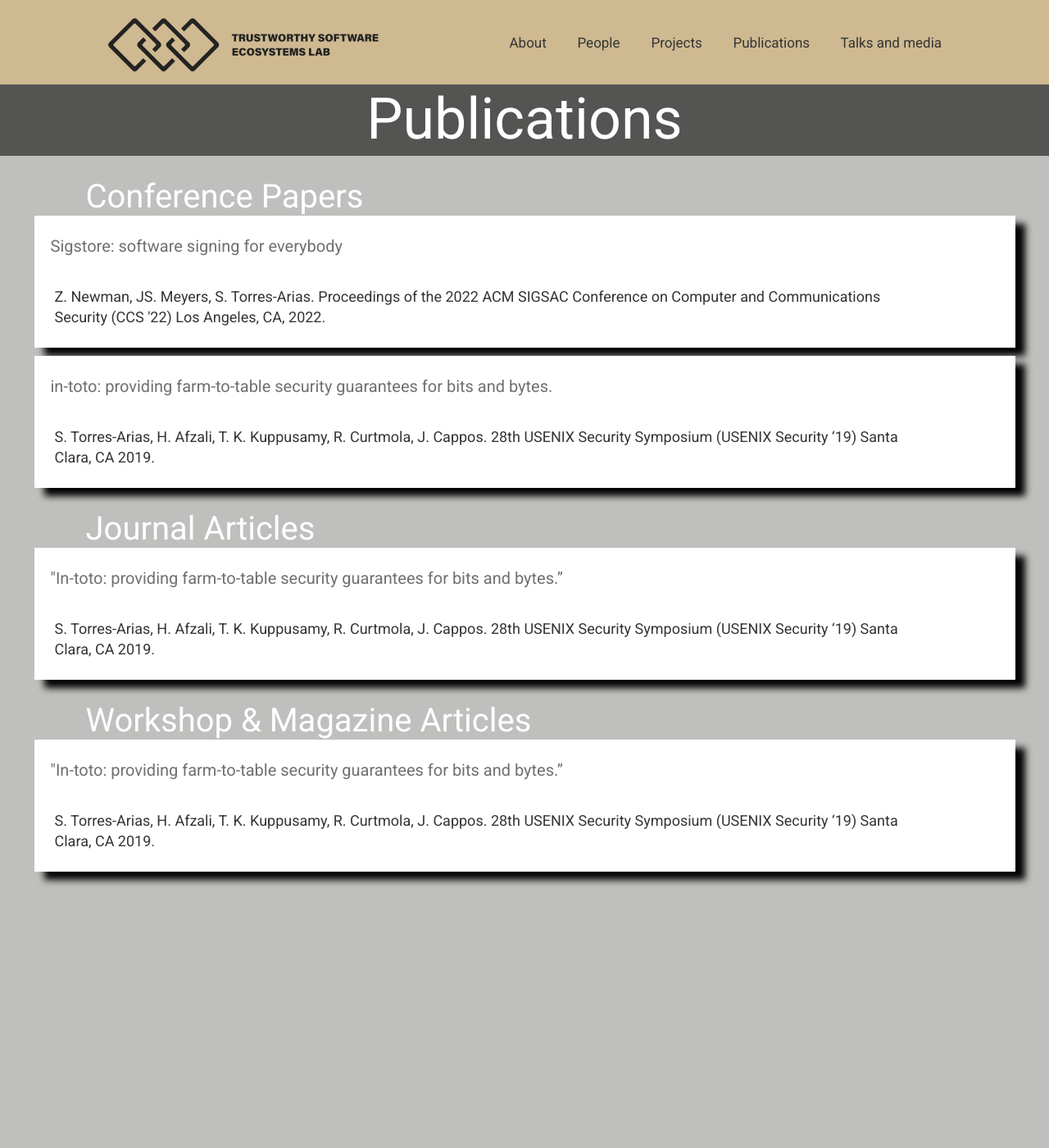
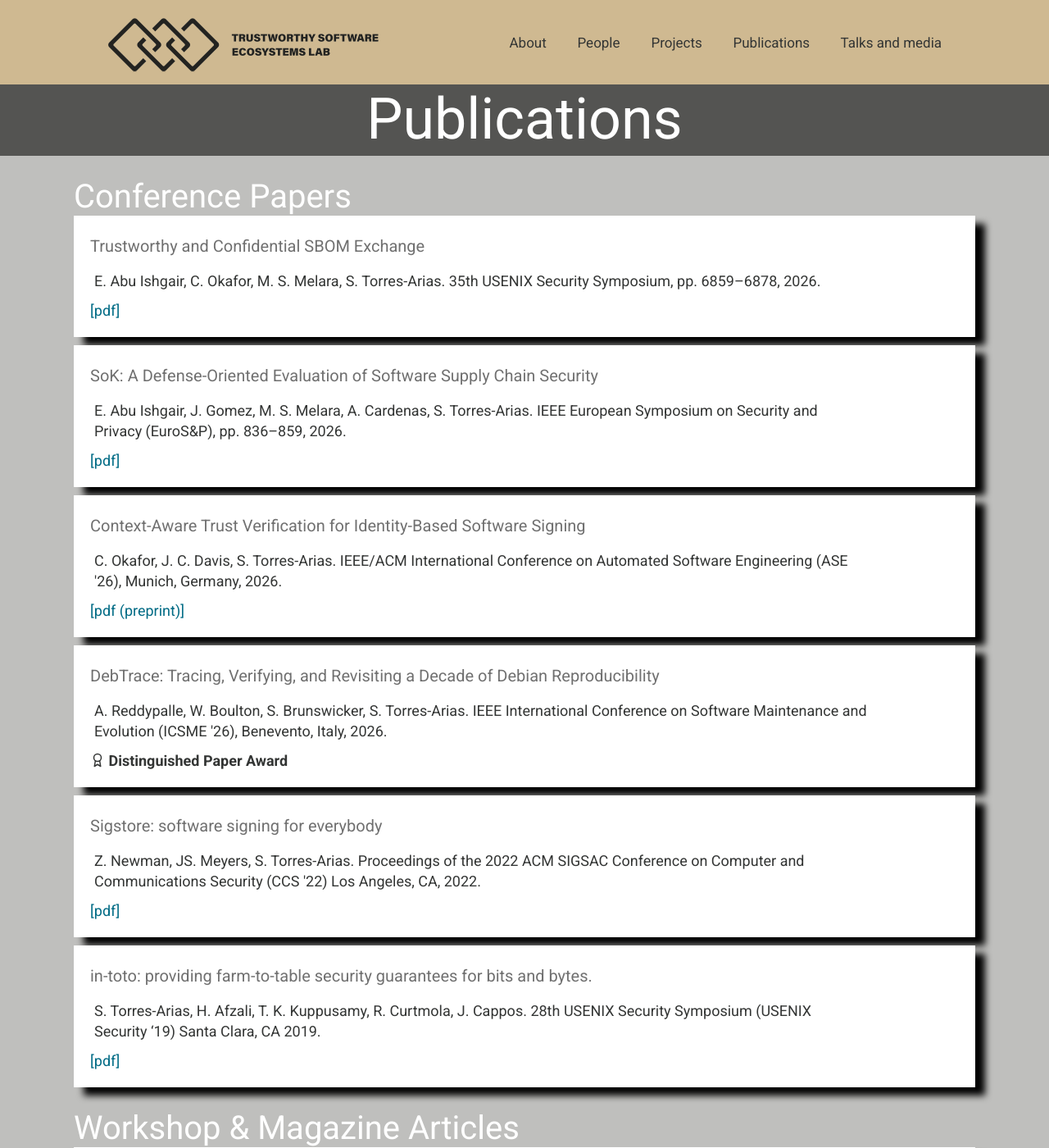
Before and after one commit to TSELab/Tselab.github.io, a Jekyll site: the page built from publications.md, in a window 1280 px wide and 1400 px high. Shown: the whole window at 82% size. Built offline with Jekyll 4.4.1, drawn with Linux system fonts in a browser that asks for light colours; nearby versions of some CDN libraries; some of the changed text lies outside the part shown.

Commit message:
add publications and pdfs, awards

```diff
--- a/_data/publications.yml
+++ b/_data/publications.yml
@@ -1,14 +1,78 @@
 conference:
-    - title: "Sigstore: software signing for everybody"
-      info: "Z. Newman, JS. Meyers, S. Torres-Arias. Proceedings of the 2022 ACM SIGSAC Conference on Computer and Communications Security (CCS '22) Los Angeles, CA, 2022."
-    - title: "in-toto: providing farm-to-table security guarantees for bits and bytes."
-      info:  "S. Torres-Arias, H. Afzali, T. K. Kuppusamy, R. Curtmola, J. Cappos. 28th USENIX Security Symposium (USENIX Security ‘19) Santa Clara, CA 2019."
+  - title: "DebTrace: Tracing, Verifying, and Revisiting a Decade of Debian Reproducibility"
+    info: "A. Reddypalle, W. Boulton, S. Brunswicker, S. Torres-Arias. IEEE International Conference on Software Maintenance and Evolution (ICSME '26), Benevento, Italy, 2026."
+    year: 2026
+    url: "https://conf.researchr.org/details/icsme-2026/icsme-2026-papers/5/DebTrace-Tracing-Verifying-and-Revisiting-a-Decade-of-Debian-Reproducibility"
+    award: "Distinguished Paper Award"
 
+  - title: "Context-Aware Trust Verification for Identity-Based Software Signing"
+    info: "C. Okafor, J. C. Davis, S. Torres-Arias. IEEE/ACM International Conference on Automated Software Engineering (ASE '26), Munich, Germany, 2026."
+    year: 2026
+    url: "https://conf.researchr.org/details/ase-2026/ase-2026-research-track/3/Context-Aware-Trust-Verification-for-Identity-Based-Software-Signing"
+    pdf: "https://arxiv.org/pdf/2406.15596"
+    pdf_label: "pdf (preprint)"
+    source: "https://conf.researchr.org/details/ase-2026/ase-2026-research-track/3/Context-Aware-Trust-Verification-for-Identity-Based-Software-Signing"
 
-journal:
-    - title: "in-toto: providing farm-to-table security guarantees for bits and bytes."
-      info:  "S. Torres-Arias, H. Afzali, T. K. Kuppusamy, R. Curtmola, J. Cappos. 28th USENIX Security Symposium (USENIX Security ‘19) Santa Clara, CA 2019."
+  - title: "SoK: A Defense-Oriented Evaluation of Software Supply Chain Security"
+    info: "E. Abu Ishgair, J. Gomez, M. S. Melara, A. Cardenas, S. Torres-Arias. IEEE European Symposium on Security and Privacy (EuroS&P), pp. 836–859, 2026."
+    year: 2026
+    url: "https://doi.org/10.1109/eurosp68448.2026.00059"
+    pdf: "/assets/papers/sok-defense-oriented-software-supply-chain-security.pdf"
+
+  - title: "Trustworthy and Confidential SBOM Exchange"
+    info: "E. Abu Ishgair, C. Okafor, M. S. Melara, S. Torres-Arias. 35th USENIX Security Symposium, pp. 6859–6878, 2026."
+    year: 2026
+    url: "https://www.usenix.org/conference/usenixsecurity26/presentation/abu-ishgair"
+    pdf: "https://www.usenix.org/system/files/usenixsecurity26-abu-ishgair.pdf"
+
+  - title: "Sigstore: software signing for everybody"
+    info: "Z. Newman, JS. Meyers, S. Torres-Arias. Proceedings of the 2022 ACM SIGSAC Conference on Computer and Communications Security (CCS '22) Los Angeles, CA, 2022."
+    year: 2022
+    url: "https://doi.org/10.1145/3548606.3560596"
+    pdf: "https://dl.acm.org/doi/pdf/10.1145/3548606.3560596"
+
+  - title: "in-toto: providing farm-to-table security guarantees for bits and bytes."
+    info: "S. Torres-Arias, H. Afzali, T. K. Kuppusamy, R. Curtmola, J. Cappos. 28th USENIX Security Symposium (USENIX Security ‘19) Santa Clara, CA 2019."
+    year: 2019
+    url: "https://www.usenix.org/conference/usenixsecurity19/presentation/torres-arias"
+    pdf: "https://www.usenix.org/system/files/sec19-torres-arias.pdf"
+
+journal: []
 
 other:
-    - title: "in-toto: providing farm-to-table security guarantees for bits and bytes."
-      info:  "S. Torres-Arias, H. Afzali, T. K. Kuppusamy, R. Curtmola, J. Cappos. 28th USENIX Security Symposium (USENIX Security ‘19) Santa Clara, CA 2019."
+  - title: "A Viewpoint on Software Supply Chain Security: Are We Getting Lost in Translation?"
+    info: "M. S. Melara, S. Torres-Arias. IEEE Security & Privacy 21(6), pp. 55–58, 2023."
+    year: 2023
+    url: "https://doi.org/10.1109/MSEC.2023.3316568"
+
+report:
+  - title: "Strategies for the Integration of Software Supply Chain Security in DevSecOps CI/CD Pipelines"
+    info: "R. Chandramouli, F. Kautz, S. Torres-Arias. NIST Special Publication 800-204D, 2024."
+    year: 2024
+    url: "https://csrc.nist.gov/pubs/sp/800/204/d/final"
+    pdf: "https://nvlpubs.nist.gov/nistpubs/SpecialPublications/NIST.SP.800-204D.pdf"
+
+preprint:
+  - title: "Landseer: Exploring the Machine Learning Defense Landscape"
+    info: "A. Sharma, R. Agbozo, S. Torres-Arias, Z. Ghodsi. arXiv:2605.27148, preprint, 2026."
+    year: 2026
+    url: "https://arxiv.org/abs/2605.27148"
+    pdf: "https://arxiv.org/pdf/2605.27148"
+
+  - title: "Panic! At The Distro: A Study of Malware Prevention in Linux Distributions"
+    info: "D.-L. Vu, T. Dunlap, K. Obermeier-Velazquez, T.-C. Nguyen, P. Gibert, J. S. Meyers, S. Torres-Arias. SSRN, preprint, 2026."
+    year: 2026
+    url: "https://arxiv.org/pdf/2411.11017"
+    pdf: "/assets/papers/panic-at-the-distro.pdf"
+
+  - title: "Privocracy: Online Democracy through Private Voting"
+    info: "P. Camponês, H. Pereira, A. Persaud, K. Gallagher, S. Torres-Arias. arXiv:2602.01341, preprint, 2026."
+    year: 2026
+    url: "https://arxiv.org/abs/2602.01341"
+    pdf: "https://arxiv.org/pdf/2602.01341"
+
+  - title: "Software Dark Matter: Gazing at Uncharted Files to Navigate SBOM Integrations"
+    info: "A. Reddypalle, D. Roellke, S. Torres-Arias. arXiv:2606.13966, preprint, 2026."
+    year: 2026
+    url: "https://arxiv.org/abs/2606.13966"
+    pdf: "https://arxiv.org/pdf/2606.13966"
--- a/assets/css/tslab.css
+++ b/assets/css/tslab.css
@@ -667,10 +667,12 @@
   font-size: var(--font-size-xxxl);
   font-weight: 400;
   letter-spacing: 0;
-  margin-right: 35%;
+  margin-right: 0;
   margin-top: 20px;
   min-height: 43px;
-  width: 50%;
+  width: 95%;
+  max-width: 1100px;
+  box-sizing: border-box;
 }
 
 .tslab .magazine-articles {
@@ -704,7 +706,7 @@
   letter-spacing: 0;
   line-height: 25px;
   margin-right: 1.24px;
-  margin-top: 31px;
+  margin-top: 12px;
   padding: 5 5 5 5;
   overflow-wrap: word;
   inline-size: 90%;
@@ -721,7 +723,32 @@
   flex-direction: column;
   padding: 20 20 20 20;
   margin-bottom: 10px;
-  max-width: 95%;
+  width: 95%;
+  box-sizing: border-box;
+  max-width: 1100px;
+}
+
+.tslab .publication-links,
+.tslab .publication-award {
+  margin-top: 6px;
+  line-height: 25px;
+}
+
+.tslab .publication-links a {
+  color: #006b85;
+  text-decoration: underline;
+}
+
+.tslab .publication-award a {
+  color: inherit;
+  font-weight: 700;
+  text-decoration: underline;
+}
+
+.tslab .publication-award-icon {
+  width: 1em;
+  height: 1em;
+  vertical-align: -0.125em;
 }
 
 .tslab .text-12 {
--- a/publications.md
+++ b/publications.md
@@ -2,6 +2,17 @@
 layout: none
 title: Publications
 permalink: /publications/
+publication_sections:
+  - key: conference
+    title: Conference Papers
+  - key: journal
+    title: Journal Articles
+  - key: other
+    title: Workshop & Magazine Articles
+  - key: report
+    title: Technical Reports
+  - key: preprint
+    title: Preprints
 ---
 <html>
   {%- include head.html -%}
@@ -12,42 +23,41 @@ permalink: /publications/
         {%- include header.html -%}
         <div class="overlap-group15">
           <div class="overlap-group8">
-            <div class="transparencia-titulo" id="transparencia-projects"/>
+            <div class="transparencia-titulo" id="transparencia-projects">
                 <h1 class="title roboto-normal-white-70px">Publications</h1>
             </div>
           </div>
           <div class="publications-2">
-              <div class="publication-type-header">Conference Papers</div>
-              {% for pub in site.data.publications.conference %}
+              {% for section in page.publication_sections %}
+              {% assign publications = site.data.publications[section.key] | sort: 'year' | reverse %}
+              {% if publications.size > 0 %}
+              <div class="publication-type-header">{{ section.title | escape }}</div>
+              {% for pub in publications %}
               <div class="publication-entry">
                 <div class="publication-title roboto-normal-dove-gray-20px">
-                  <span class="roboto-normal-dove-gray-20px">{{ pub.title }}</span>
+                  <a href="{{ pub.url | escape }}" class="roboto-normal-dove-gray-20px">{{ pub.title | escape }}</a>
                 </div>
                 <div class="publication-author-list roboto-normal-tuatara-18px">
-                    {{ pub.info }}
+                  {{ pub.info | escape }}
                 </div>
+                {% if pub.pdf %}
+                <div class="publication-links roboto-normal-tuatara-18px">
+                  <a href="{{ pub.pdf | escape }}" aria-label="{{ pub.pdf_label | default: 'PDF' | escape }}: {{ pub.title | escape }}">[{{ pub.pdf_label | default: 'pdf' | escape }}]</a>
+                </div>
+                {% endif %}
+                {% if pub.award %}
+                <div class="publication-award roboto-normal-tuatara-18px">
+                  <svg class="publication-award-icon" viewBox="0 0 24 24" fill="none" stroke="currentColor" stroke-width="2" stroke-linecap="round" stroke-linejoin="round" aria-hidden="true" focusable="false">
+                    <path d="M8.5 13 7 22l5-3 5 3-1.5-9" />
+                    <circle cx="12" cy="8" r="6" />
+                  </svg>
+                  <a href="{{ pub.award_url | escape }}">{{ pub.award | escape }}</a>
+                </div>
+                {% endif %}
               </div>
               {% endfor %}
-              <div class="publication-type-header">Journal Articles</div>
-              <div class="publication-entry">
-                <div class="publication-title roboto-normal-dove-gray-20px">
-                  <span class="roboto-normal-dove-gray-20px">&#34;In-toto: providing farm-to-table security guarantees for bits and bytes.”</span>
-                </div>
-                <div class="publication-author-list roboto-normal-tuatara-18px">
-                  S. Torres-Arias, H. Afzali, T. K. Kuppusamy, R. Curtmola, J. Cappos. 28th USENIX Security Symposium
-                  (USENIX Security ‘19) Santa Clara, CA 2019.
-                </div>
-              </div>
-              <div class="publication-type-header">Workshop & Magazine Articles</div>
-              <div class="publication-entry">
-                <div class="publication-title roboto-normal-dove-gray-20px">
-                  <span class="roboto-normal-dove-gray-20px">&#34;In-toto: providing farm-to-table security guarantees for bits and bytes.”</span>
-                </div>
-                <div class="publication-author-list roboto-normal-tuatara-18px">
-                  S. Torres-Arias, H. Afzali, T. K. Kuppusamy, R. Curtmola, J. Cappos. 28th USENIX Security Symposium
-                  (USENIX Security ‘19) Santa Clara, CA 2019.
-                </div>
-
+              {% endif %}
+              {% endfor %}
           </div>
         </div>
       </div>
```
Also changed, not shown: 1 other file.
